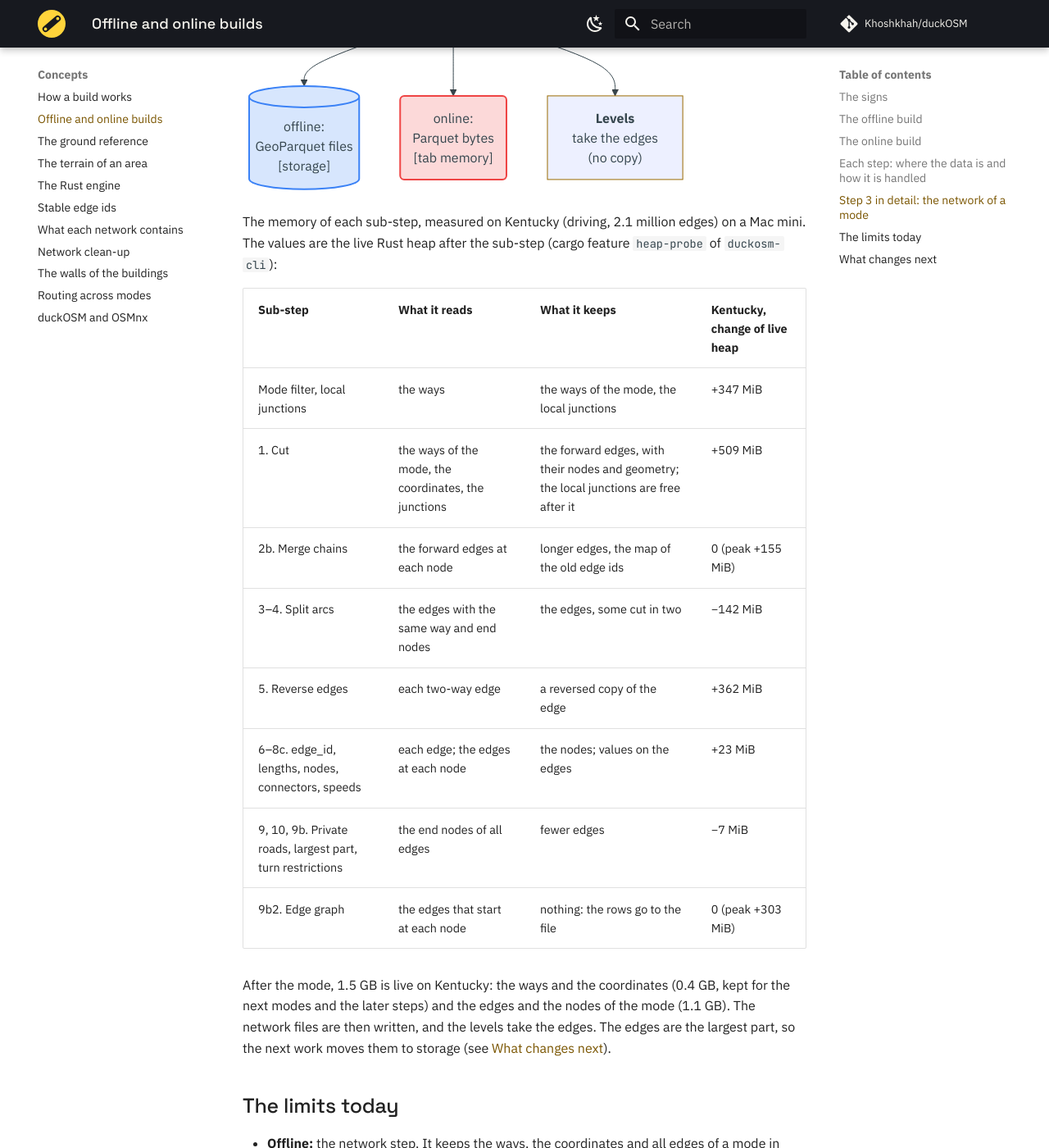
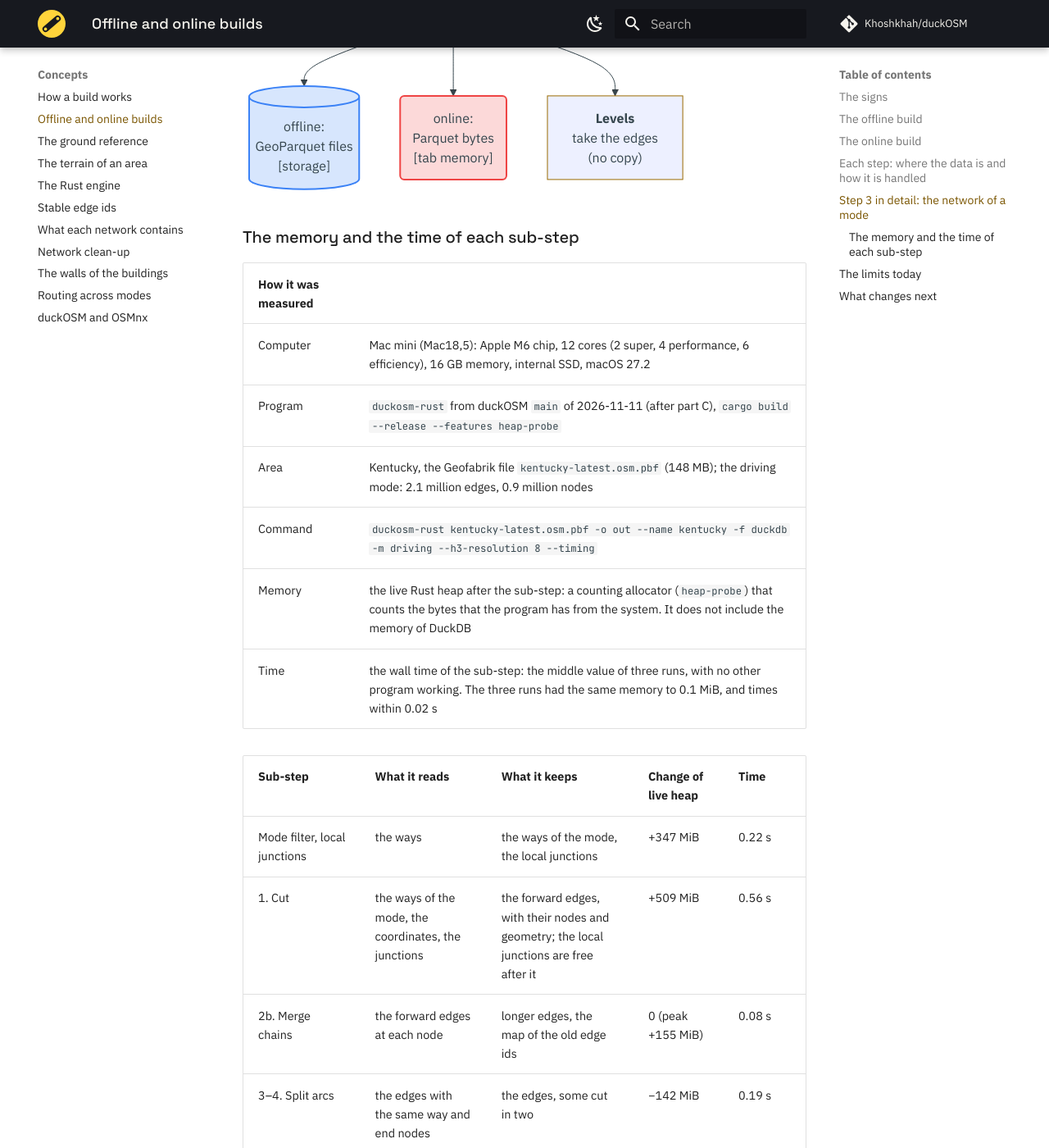
Before and after one commit to Khoshkhah/duckOSM, an MkDocs documentation site: the page built from docs/concepts/offline-online.md, in a window 1280 px wide and 1400 px high, scrolled down 8428 px. Shown: the whole window at 82% size. Built offline with MkDocs 1.6.1 and Material for MkDocs 9.7.7, drawn with Linux system fonts in a browser that asks for light colours; comment, search, counter and statistics services are not loaded; some of the changed text lies outside the part shown.

Commit message:
Docs: the time of each network sub-step, and the test computer
The section about step 3 now gives how the numbers were measured (the
Mac mini with its chip, cores, memory and disk; the program, the area,
the command, the memory probe, three runs) and the time of each
sub-step next to its memory.

Co-Authored-By: Claude Opus 5.5 <noreply@anthropic.com>

````diff
--- a/docs/concepts/offline-online.md
+++ b/docs/concepts/offline-online.md
@@ -151,19 +151,36 @@ flowchart TB
     class IN,M1,M5,F2 mem
 ```
 
-The memory of each sub-step, measured on Kentucky (driving, 2.1 million edges) on a Mac mini. The values are the live
-Rust heap after the sub-step (cargo feature `heap-probe` of `duckosm-cli`):
+### The memory and the time of each sub-step
 
-| Sub-step | What it reads | What it keeps | Kentucky, change of live heap |
-|---|---|---|---|
-| Mode filter, local junctions | the ways | the ways of the mode, the local junctions | +347 MiB |
-| 1. Cut | the ways of the mode, the coordinates, the junctions | the forward edges, with their nodes and geometry; the local junctions are free after it | +509 MiB |
-| 2b. Merge chains | the forward edges at each node | longer edges, the map of the old edge ids | 0 (peak +155 MiB) |
-| 3–4. Split arcs | the edges with the same way and end nodes | the edges, some cut in two | −142 MiB |
-| 5. Reverse edges | each two-way edge | a reversed copy of the edge | +362 MiB |
-| 6–8c. edge_id, lengths, nodes, connectors, speeds | each edge; the edges at each node | the nodes; values on the edges | +23 MiB |
-| 9, 10, 9b. Private roads, largest part, turn restrictions | the end nodes of all edges | fewer edges | −7 MiB |
-| 9b2. Edge graph | the edges that start at each node | nothing: the rows go to the file | 0 (peak +303 MiB) |
+| How it was measured | |
+|---|---|
+| Computer | Mac mini (Mac18,5): Apple M6 chip, 12 cores (2 super, 4 performance, 6 efficiency), 16 GB memory, internal SSD, macOS 27.2 |
+| Program | `duckosm-rust` from duckOSM `main` of 2026-11-11 (after part C), `cargo build --release --features heap-probe` |
+| Area | Kentucky, the Geofabrik file `kentucky-latest.osm.pbf` (148 MB); the driving mode: 2.1 million edges, 0.9 million nodes |
+| Command | `duckosm-rust kentucky-latest.osm.pbf -o out --name kentucky -f duckdb -m driving --h3-resolution 8 --timing` |
+| Memory | the live Rust heap after the sub-step: a counting allocator (`heap-probe`) that counts the bytes that the program has from the system. It does not include the memory of DuckDB |
+| Time | the wall time of the sub-step: the middle value of three runs, with no other program working. The three runs had the same memory to 0.1 MiB, and times within 0.02 s |
+
+| Sub-step | What it reads | What it keeps | Change of live heap | Time |
+|---|---|---|---|---|
+| Mode filter, local junctions | the ways | the ways of the mode, the local junctions | +347 MiB | 0.22 s |
+| 1. Cut | the ways of the mode, the coordinates, the junctions | the forward edges, with their nodes and geometry; the local junctions are free after it | +509 MiB | 0.56 s |
+| 2b. Merge chains | the forward edges at each node | longer edges, the map of the old edge ids | 0 (peak +155 MiB) | 0.08 s |
+| 3–4. Split arcs | the edges with the same way and end nodes | the edges, some cut in two | −142 MiB | 0.19 s |
+| 5. Reverse edges | each two-way edge | a reversed copy of the edge | +362 MiB | 0.18 s |
+| 6. edge_id | each edge, the nodes of its way | the stable `edge_id` and `edge_ref` | 0 | 0.20 s |
+| 7. Lengths | each edge | a corrected length | 0 | 0.12 s |
+| 8. Nodes | the end nodes of all edges | the nodes | +23 MiB | 0.17 s |
+| 8b–8c. Connectors, speeds | each edge (driving: no connectors) | values on the edges | 0 | 0.01 s |
+| 9. Private roads | each edge | two lists of edges | −2 MiB | 0.05 s |
+| 10. Largest part, then the sort by `edge_id` | the end nodes of all edges | fewer edges | −6 MiB | 0.32 s |
+| 9b. Turn restrictions | the restriction relations, the edges of their ways | the restrictions | 0 | 0.05 s |
+| 9b2. Edge graph | the edges that start at each node | nothing: the rows go to the file (the time includes the Parquet encoding) | 0 (peak +303 MiB) | 0.85 s |
+| **The network step** | | | **+1093 MiB** | **3.0 s** |
+
+The other steps of the same build, for comparison (middle values): `raw.*` 1.2 s, the global junctions 0.18 s, writing the
+network files 2.9 s, the levels 1.8 s, the lane profile 3.0 s, writing the `.duckdb` file 3.4 s, the whole build 17.0 s.
 
 After the mode, 1.5 GB is live on Kentucky: the ways and the coordinates (0.4 GB, kept for the next modes and the
 later steps) and the edges and the nodes of the mode (1.1 GB). The network files are then written, and the levels take
````
